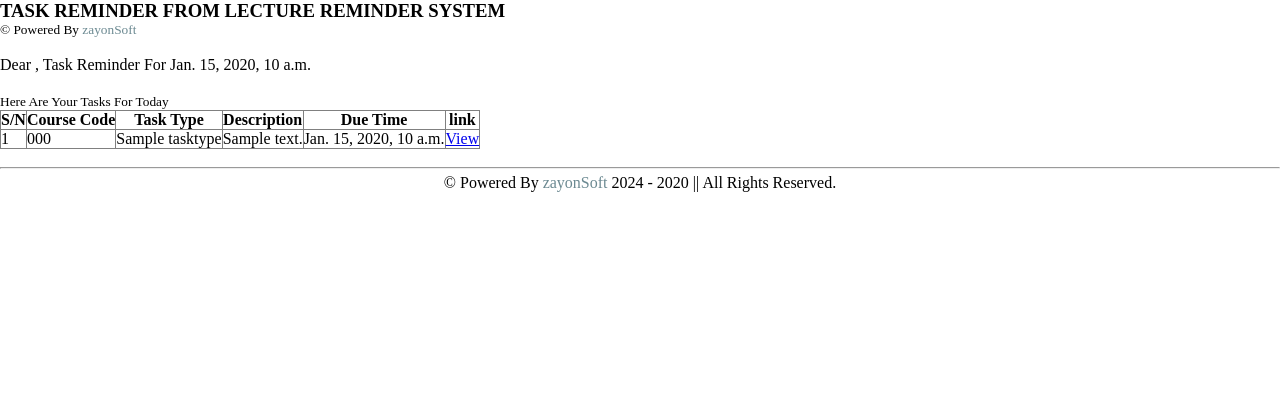
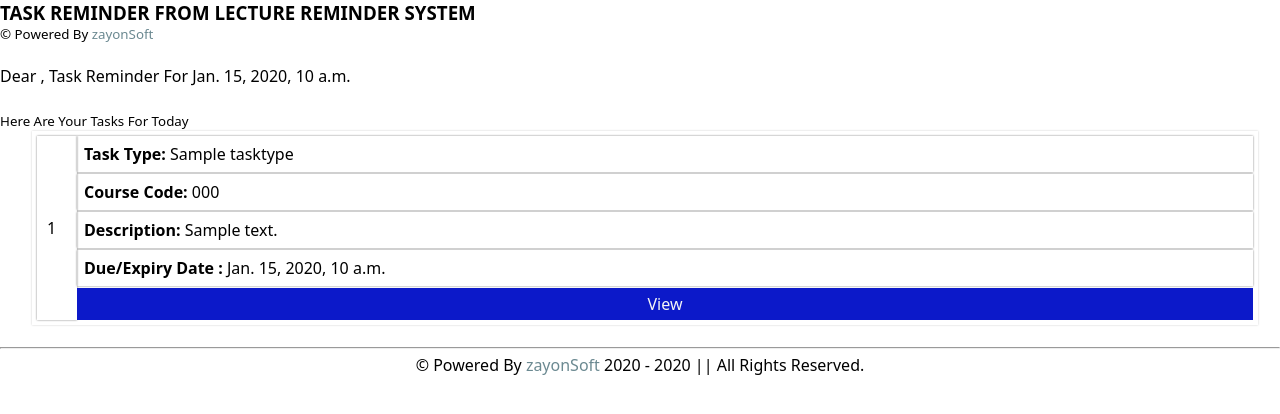
Before and after one commit to zayonsoft/lecture-reminder-system, a Django app: template template/email_template.html in a window 1280 px wide. Shown: the top 414 px of the page. Run offline with Django 4.2, Linux system fonts and the light colour scheme; tables that the repository leaves empty hold one stand-in row (values such as "Sample post"); the template is opened without the code that fills it: values that come from a table or form of the project are taken from there, most other values are stand-ins (such as "Sample title", 1, 10 or a date in 2020).

Commit message:
Adjusted Daily Email Template

```diff
--- a/remindapp/management/commands/send_tasks_mail.py
+++ b/remindapp/management/commands/send_tasks_mail.py
@@ -6,8 +6,8 @@ from datetime import datetime
 
 from django.conf import settings
 from decouple import config
-
 from remindapp.models import Task, Profile
+from remindapp.year_developed import year_developed
 
 class Command(BaseCommand):
     help = "Send daily task reminder emails to users."
@@ -26,6 +26,8 @@ class Command(BaseCommand):
                 "current_date": datetime.strftime(datetime.now(), "%d - %m -%Y"),
                 "user": student.user,
                 "host_url":config('HOST_URL', default=""),
+                "year_developed": year_developed ,
+                "current_year": datetime.now().year ,
             }
             html_content = render_to_string('email_template.html', context)
 
@@ -61,6 +63,8 @@ class Command(BaseCommand):
                 "current_date": datetime.strftime(datetime.now(), "%d - %m -%Y"),
                 "user": lecturer.user,
                 "host_url":config('HOST_URL', default=""),
+                "year_developed": year_developed ,
+                "current_year": datetime.now().year ,
             }
             html_content = render_to_string('email_template.html', context)
 
--- a/template/email_template.html
+++ b/template/email_template.html
@@ -9,20 +9,57 @@
         * {
             padding: 0;
             margin: 0;
+            font-family: system-ui, -apple-system, BlinkMacSystemFont, 'Segoe UI', Roboto, Oxygen, Ubuntu, Cantarell, 'Open Sans', 'Helvetica Neue', sans-serif;
         }
-    </style>
-    <style>
-        tr {
+
+        .tasks-cover {
+            width: 95%;
+            margin: auto;
+        }
+
+        .each-task {
+            display: grid;
+            width: 100%;
+            gap: 2px;
+            box-shadow: 0px 0px 2px #ccc;
             padding: 5px;
         }
 
-        table {
-            border-collapse: collapse;
+        .task-details {
+            display: flex;
         }
 
-        td,
-        th {
-            border: 1px solid grey;
+        .number-cover {
+            padding: 10px;
+            width: 20px;
+            display: grid;
+            align-content: center;
+            box-shadow: 0px 0px 2px grey;
+        }
+
+        .details-cover {
+            display: grid;
+            gap: 2px;
+            flex: 1;
+        }
+
+        .each-detail {
+            padding: 7px;
+            box-shadow: 0px 0px 2px grey;
+        }
+
+        .view-task {
+            text-align: center;
+            display: block;
+            background-color: rgb(12, 25, 201);
+            padding: 5px;
+            text-decoration: none;
+            color: whitesmoke;
+            transition: 0.5s ease;
+        }
+
+        .view-task:hover {
+            background-color: rgb(5, 14, 150);
         }
     </style>
 </head>
@@ -44,32 +81,33 @@
     {% else %}
     <small>Some of The Tasks You Created are Expiring Today....</small>
     {% endif %}
-    <table>
-        <tr>
-            <th>S/N</th>
-            <th>Course Code</th>
-            <th>Task Type</th>
-            <th>Description</th>
-            <th>Due Time</th>
-            <th>link</th>
-        </tr>
+
+    <section class="tasks-cover">
+
         {% for task in todays_tasks %}
-        <tr>
-            <td> {{forloop.counter}} </td>
-            <td> {{task.course.course_code}} </td>
-            <td> {{task.task_type.name}} </td>
-            <td>{{task.description | truncatechars:30 }}</td>
-            <td>{{task.due_date}}</td>
-            <td> <a href="{{host_url}}{% url 'view_task' task.id %}">View</a> </td>
-        </tr>
+        <section class="each-task">
+            <div class="task-details">
+                <div class="number-cover">
+                    <span class="number">{{forloop.counter}}</span>
+                </div>
+                <div class="details-cover">
+                    <p class="each-detail"><b>Task Type: </b> {{task.task_type.name}} </p>
+                    <p class="each-detail"><b>Course Code: </b> {{task.course.course_code}} </p>
+                    <p class="each-detail"><b>Description: </b>{{task.description | truncatechars:30 }} </p>
+                    <p class="each-detail"><b>Due/Expiry Date : </b> {{task.due_date}} </p>
+                    <a class="view-task" href="{{host_url}}{% url 'view_task' task.id %}">View</a>
+                </div>
+            </div>
+        </section>
         {% endfor %}
+
         {% if todays_tasks.count == 0 %}
-        <tr>
-            <td colspan="6"> No Task For Today Yet... </td>
-        </tr>
+        <section class="each-task">
+            <p style="text-align: center;">No Task For Today Yet...</p>
+        </section>
         {% endif %}
-    </table>
 
+    </section><!-- tasks-cover -->
     <br>
     <hr>
     <footer style="
@@ -85,13 +123,21 @@
                 color: rgb(2, 167, 158);
             }
         </style>
+        {% if current_year == year_developed %}
         <p>
             &copy; Powered By
-            <a class="developer-link" href="http://wa.me/+2348104465980">zayonSoft</a> 2024 - <span
-                class="current_year">{{current_date.year}}</span>
+            <a class="developer-link" href="https://wa.me/+2348104465980">zayonSoft</a>
+            {{year_developed}} - <span class="current_year">{{current_year}}</span>
             || All Rights Reserved.
         </p>
+        {% else %}
+        <p>
+            &copy; Powered By
+            <a class="developer-link" href="https://wa.me/+2348104465980">zayonSoft</a>
+            <span class="current_year">{{current_year}}</span>
+            || All Rights Reserved.
         </p>
+        {% endif %}
     </footer>
     </div><!-- div.view-message-cover -->
 
```
